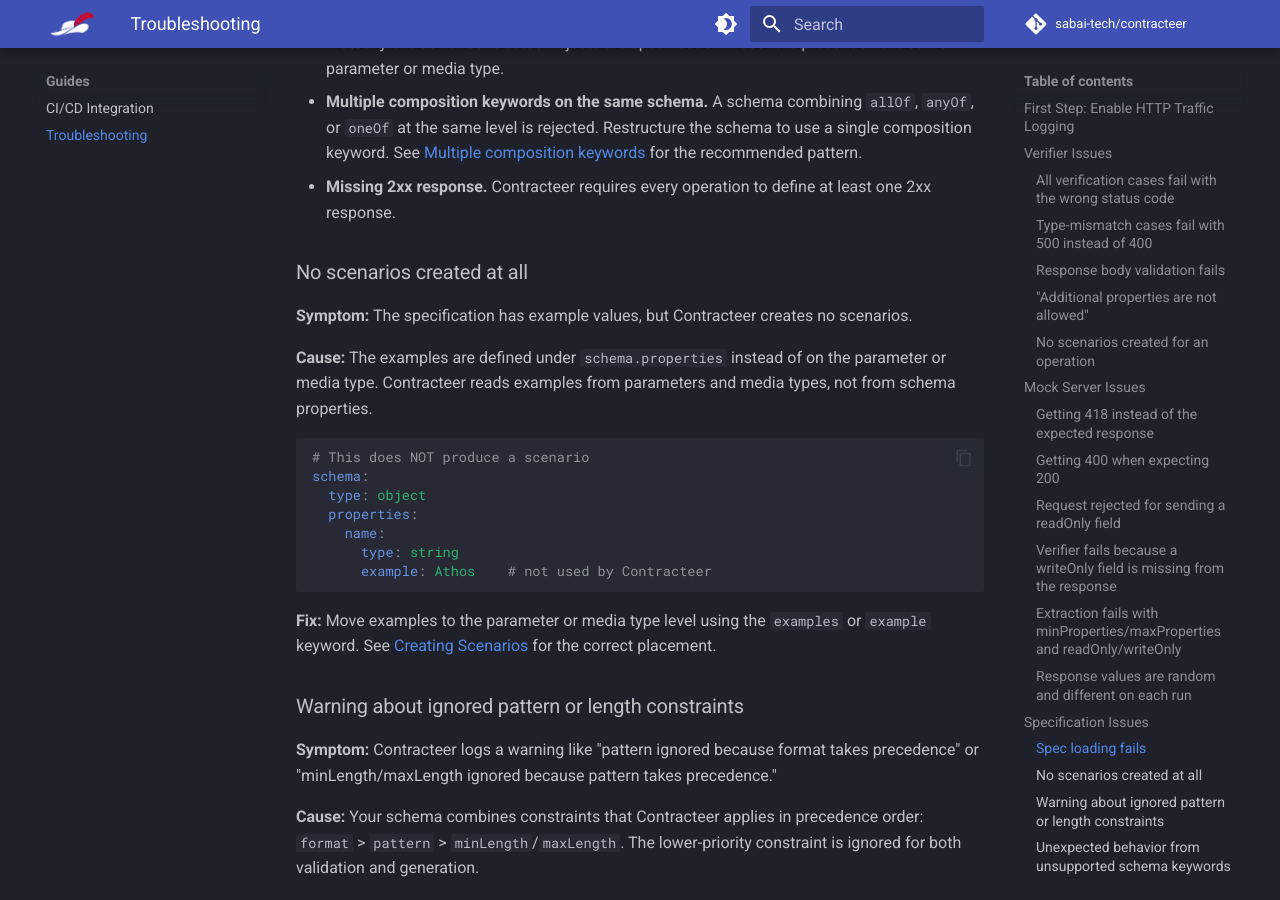
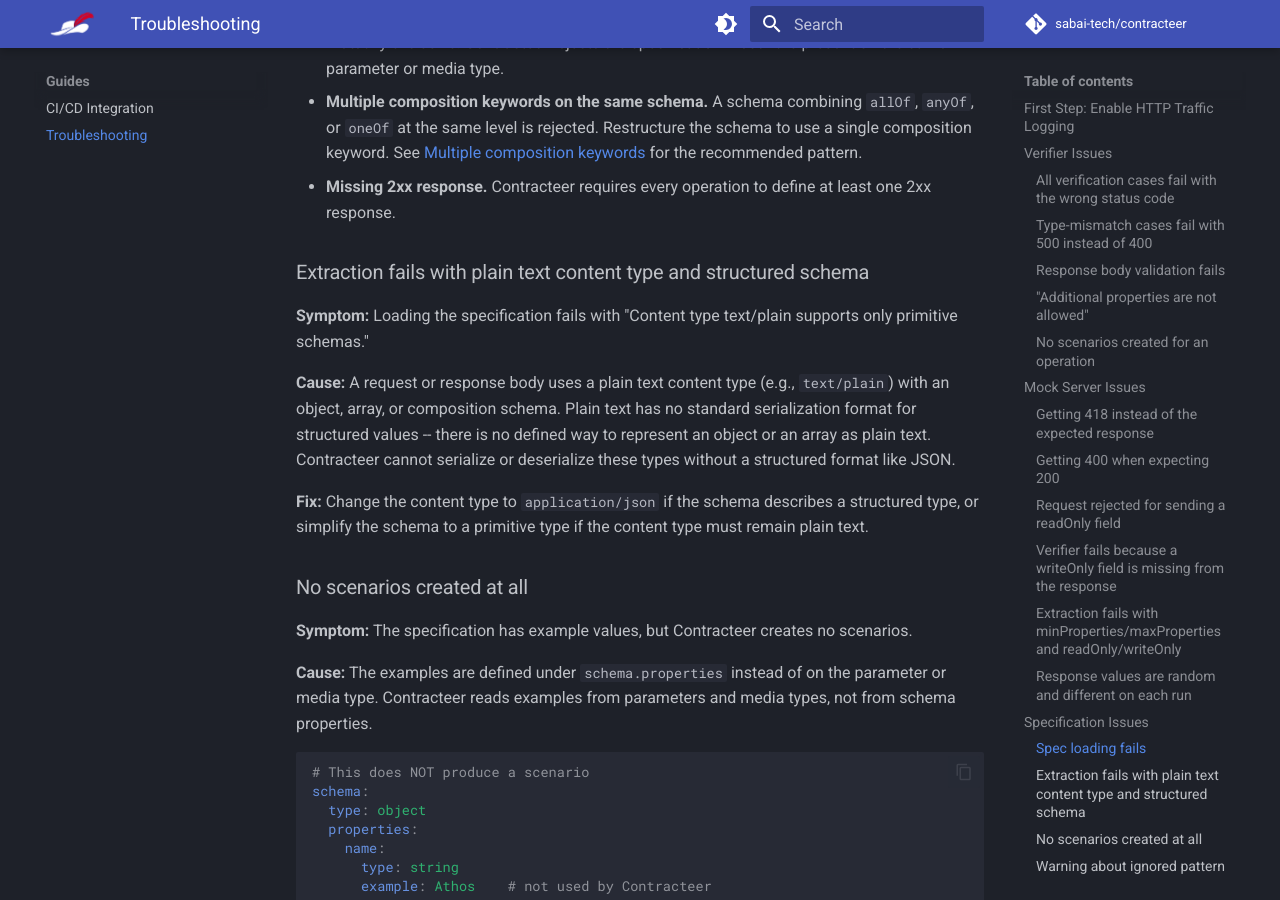
Before and after one commit to sabai-tech/contracteer, an MkDocs documentation site: the page built from docs/docs/guides/troubleshooting.md, in a window 1280 px wide and 900 px high, scrolled down 4658 px. Built offline with MkDocs 1.6.1 and Material for MkDocs 9.7.7, drawn with Linux system fonts in a browser that asks for light colours; comment, search, counter and statistics services are not loaded; the version menu is left out.

Commit message:
fix(core): reject structured schemas on plain text content types

```diff
--- a/docs/docs/guides/troubleshooting.md
+++ b/docs/docs/guides/troubleshooting.md
@@ -188,6 +188,16 @@
   See [Multiple composition keywords](../concepts/openapi-coverage.md#multiple-composition-keywords-on-the-same-schema) for the recommended pattern.
 - **Missing 2xx response.** Contracteer requires every operation to define at least one 2xx response.
 
+### Extraction fails with plain text content type and structured schema
+
+**Symptom:** Loading the specification fails with "Content type text/plain supports only primitive schemas."
+
+**Cause:** A request or response body uses a plain text content type (e.g., `text/plain`) with an object, array, or composition schema.
+Plain text has no standard serialization format for structured values -- there is no defined way to represent an object or an array as plain text.
+Contracteer cannot serialize or deserialize these types without a structured format like JSON.
+
+**Fix:** Change the content type to `application/json` if the schema describes a structured type, or simplify the schema to a primitive type if the content type must remain plain text.
+
 ### No scenarios created at all
 
 **Symptom:** The specification has example values, but Contracteer creates no scenarios.
```
Also changed, not shown: docs/docs/concepts/openapi-coverage.md (+9 -9 lines), 4 other files.
